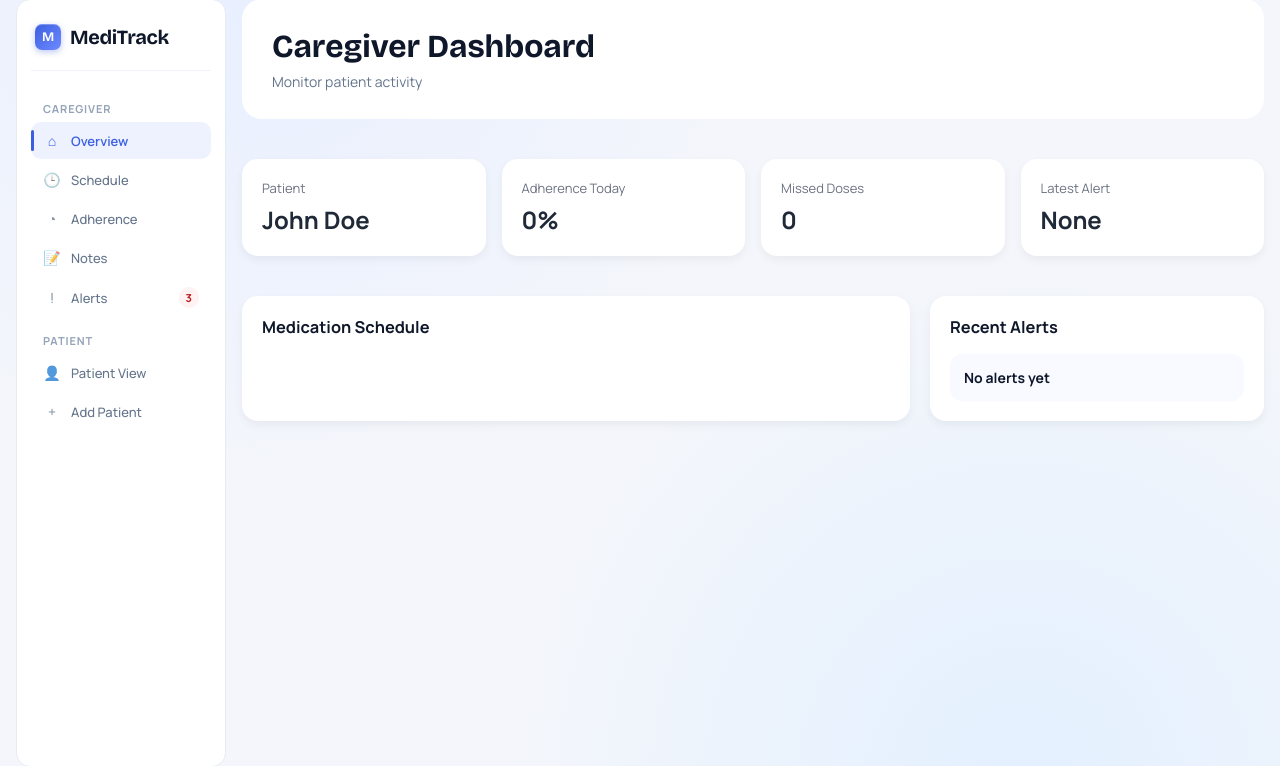
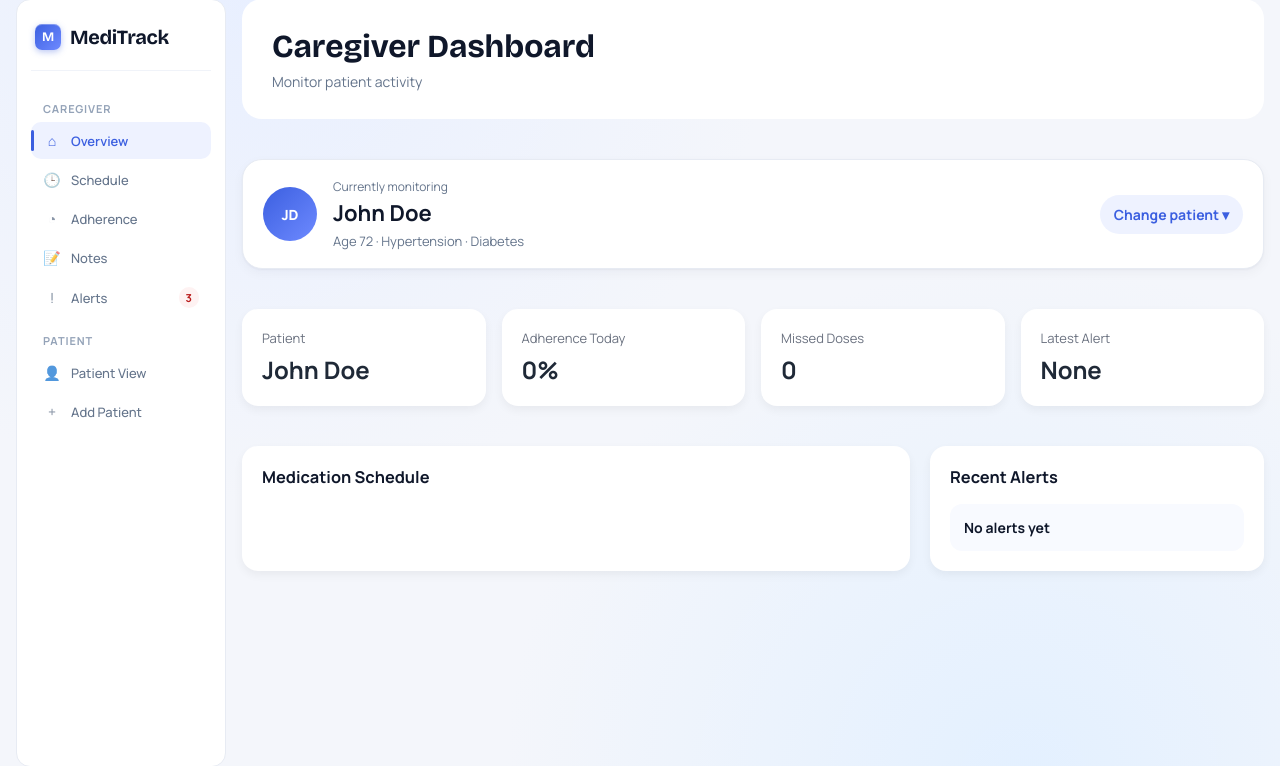
Before and after one commit to Kowthar04/smart-medication-system, a Flask app: page /caregiver/dashboard in a window 1280 px wide. Shown: the part 17-783 px from the top of the page. Run offline with Flask 3, Linux system fonts and the light colour scheme; data that the repository does not hold is empty; some libraries are stand-ins or nearby versions.

Commit message:
added patient picking option to dashboard

```diff
--- a/backend/static/caregiver.css
+++ b/backend/static/caregiver.css
@@ -110,3 +110,58 @@
     padding: 3px 7px;
     border-radius: var(--radius-full);
 }
+
+/*patient picker*/
+.patient-picker {
+    background: var(--surface);
+    border: 1px solid var(--border);
+    border-radius: var(--radius-xl);
+    padding: 18px 20px;
+    display: flex;
+    align-items: center;
+    gap: 16px;
+    box-shadow: var(--shadow-sm);
+    margin-top: 20px;
+}
+
+.patient-avatar {
+    width: 54px;
+    height: 54px;
+    border-radius: 50%;
+    background: linear-gradient(135deg, var(--primary), var(--primary-bright));
+    color: var(--text-on-dark);
+    display: flex;
+    align-items: center;
+    justify-content: center;
+    font-weight: 800;
+}
+
+.patient-picker-info {
+    flex: 1;
+}
+
+.picker-label {
+    font-size: 12px;
+    color: var(--text-muted);
+    margin-bottom: 3px;
+}
+
+.patient-picker-info h2 {
+    font-size: 22px;
+    margin-bottom: 3px;
+}
+
+.patient-picker-info span {
+    font-size: 13px;
+    color: var(--text-muted);
+}
+
+.picker-button {
+    border: none;
+    background: var(--primary-light);
+    color: var(--primary);
+    padding: 10px 14px;
+    border-radius: var(--radius-full);
+    font-weight: 700;
+    cursor: pointer;
+}
--- a/backend/templates/caregiver_dashboard.html
+++ b/backend/templates/caregiver_dashboard.html
@@ -84,6 +84,18 @@
                     </div>
                 </header>
 
+                <div class="patient-picker">
+    <div class="patient-avatar">JD</div>
+
+    <div class="patient-picker-info">
+        <p class="picker-label">Currently monitoring</p>
+        <h2>John Doe</h2>
+        <span>Age 72 · Hypertension · Diabetes</span>
+    </div>
+
+    <button class="picker-button">Change patient ▾</button>
+</div>
+
     <div class="overview-cards">
 
     <div class="overview-card">
```
